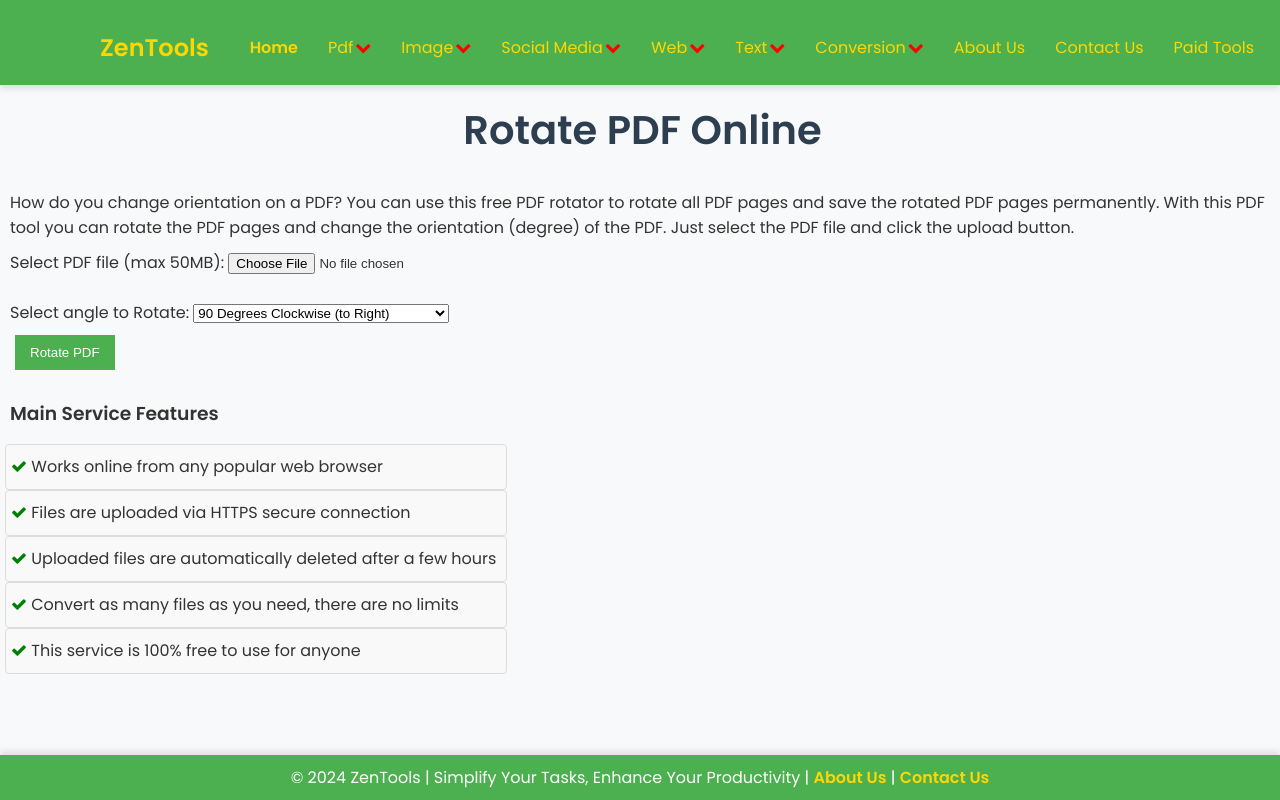
After one commit to Raghunath764/Zentools, a Flask app: page /rotate_pdf in a window 1280 px wide. The commit adds this page. Run offline with Flask 3, Linux system fonts and the light colour scheme; some libraries are stand-ins or nearby versions.

Commit message:
Add more tools and fixed home page

```diff
--- a/app.py
+++ b/app.py
@@ -155,7 +155,7 @@ def submit_contact():
 
 @app.route('/unit_conversion')
 def unit_conversion():
-    return render_template('unit_conversion.html')
+    return render_template('unit_conversion.html',show_features=True)
 
 @app.route('/convert_unit', methods=['POST'])
 def convert_unit():
@@ -172,7 +172,7 @@ def convert_unit():
 
 @app.route('/currency_conversion')
 def currency_conversion():
-    return render_template('currency_conversion.html')
+    return render_template('currency_conversion.html',show_features=True)
 
 @app.route('/convert_currency', methods=['POST'])
 def convert_currency():
@@ -185,9 +185,9 @@ def convert_currency():
 
     if exchange_rate:
         converted_amount = amount * exchange_rate
-        return render_template('currency_conversion.html', converted_amount=converted_amount, amount=amount, from_currency=from_currency, to_currency=to_currency)
+        return render_template('currency_conversion.html', converted_amount=converted_amount, amount=amount, from_currency=from_currency, to_currency=to_currency,show_features=True)
     else:
-        return render_template('currency_conversion.html', error="Currency conversion failed. Please try again.")
+        return render_template('currency_conversion.html', error="Currency conversion failed. Please try again.",show_features=True)
 
 @app.route('/pdf_to_word', methods=['GET', 'POST'])
 def pdf_to_word():
@@ -223,7 +223,7 @@ def pdf_to_word():
                 return f"Error during conversion: {str(e)}", 500
 
     # Render the same HTML file and pass the generated DOCX filename (if available)
-    return render_template('pdf_to_word.html', docx_filename=docx_filename)
+    return render_template('pdf_to_word.html', docx_filename=docx_filename,show_features=True)
 
 @app.route('/word_to_pdf', methods=['GET', 'POST'])
 def word_to_pdf():
@@ -259,7 +259,7 @@ def word_to_pdf():
             return "Invalid file format. Please upload a .docx file."
 
     # Render the same HTML file and pass the generated DOCX filename (if available)
-    return render_template('word_to_pdf.html', docx_filename=docx_filename)
+    return render_template('word_to_pdf.html', docx_filename=docx_filename,show_features=True)
 
 @app.route('/download/<filename>')
 def download_file(filename):
@@ -304,7 +304,7 @@ def youtube_tags():
                 # Handle any API or parsing errors
                 error = "Unable to fetch tags for this video. Please check the URL or try again later."
 
-    return render_template('youtube_tags.html', tags=tags, error=error,title=video_title, thumbnail=video_thumbnail)
+    return render_template('youtube_tags.html', tags=tags, error=error,title=video_title, thumbnail=video_thumbnail,show_features=True)
 
 def extract_video_id(url):
     if "v=" in url:
@@ -348,7 +348,7 @@ def protect_pdf():
                 print(e)
                 error = "There is an issue while encrypting the PDF. Please try again later."
 
-    return render_template('protect_pdf.html', encrypted_pdf_path=encrypted_pdf_path, error=error)
+    return render_template('protect_pdf.html', encrypted_pdf_path=encrypted_pdf_path, error=error,show_features=True)
 
 
 # Function to encrypt the PDF with a password
@@ -411,7 +411,7 @@ def unlock_pdf():
             except Exception as e:
                 error = "There is an issue while decrypting the PDF. Please try again later."
 
-    return render_template('unlock_pdf.html',processed_pdf_filename=processed_pdf_filename,error=error)
+    return render_template('unlock_pdf.html',processed_pdf_filename=processed_pdf_filename,error=error,show_features=True)
 
 app.secret_key = 'zentools_zentools@123'
 ACCESS_USERNAME = 'zentools'
@@ -485,7 +485,7 @@ def jsonformatter():
         else:
             error_message = "Please enter JSON data."
 
-    return render_template('jsonformatter.html', formatted_json=formatted_json, error_message=error_message,json_input=json_input)
+    return render_template('jsonformatter.html', formatted_json=formatted_json, error_message=error_message,json_input=json_input,show_features=True)
 
 @app.route('/merge_pdf', methods=['GET', 'POST'])
 def merge_pdf():
@@ -514,9 +514,9 @@ def merge_pdf():
         merger.close()
 
         # Provide the merged PDF URL for downloading
-        return render_template('merge_pdf.html', merged_pdf_filename=merged_pdf_filename)
+        return render_template('merge_pdf.html', merged_pdf_filename=merged_pdf_filename,show_features=True)
 
-    return render_template('merge_pdf.html')
+    return render_template('merge_pdf.html',show_features=True)
 
 
 @app.route('/image_to_base64', methods=['GET', 'POST'])
@@ -530,7 +530,7 @@ def image_to_base64():
             img = image_file.read()
             base64_string = base64.b64encode(img).decode('utf-8')  # Convert to Base64 string
 
-    return render_template('image_to_base64.html', base64_string=base64_string)
+    return render_template('image_to_base64.html', base64_string=base64_string,show_features=True)
 
 # Helper function to check allowed file extensions
 def image_to_base64_allowed_file(filename):
@@ -563,7 +563,7 @@ def base64_to_image():
         except Exception as e:
             error_message = "Please enter a valid Base64 string."
 
-    return render_template('base64_to_image.html',image_path=image_path,filename=filename,error_message=error_message)
+    return render_template('base64_to_image.html',image_path=image_path,filename=filename,error_message=error_message,show_features=True)
 
 
 @app.route('/compress_image', methods=['GET', 'POST'])
@@ -603,7 +603,7 @@ def compress_image():
             except Exception as e:
                 error_message = "There is an issue while compressing the uploaded image."
 
-    return render_template('compress_image.html', compressed_image_path=compressed_image_path, error_message=error_message,compressed_image_filename=compressed_image_filename)
+    return render_template('compress_image.html', compressed_image_path=compressed_image_path, error_message=error_message,compressed_image_filename=compressed_image_filename,show_features=True)
 
 
 @app.route('/invert_image', methods=['GET', 'POST'])
@@ -636,7 +636,7 @@ def invert_image():
             except Exception as e:
                 error_message = "There is an issue while inverting the uploaded image."
 
-    return render_template('invert_image.html',inverted_image_path=inverted_image_path,error_message=error_message,inverted_image_filename=inverted_image_filename)
+    return render_template('invert_image.html',inverted_image_path=inverted_image_path,error_message=error_message,inverted_image_filename=inverted_image_filename,show_features=True)
 
 
 @app.route('/convert_to_black_and_white', methods=['GET', 'POST'])
@@ -669,7 +669,7 @@ def convert_to_black_and_white():
             except Exception as e:
                 error_message = "There is an issue while converting the uploaded image to black and white."
 
-    return render_template('convert_to_black_and_white.html',bw_image_path=bw_image_path,error_message=error_message,bw_image_filename=bw_image_filename)
+    return render_template('convert_to_black_and_white.html',bw_image_path=bw_image_path,error_message=error_message,bw_image_filename=bw_image_filename,show_features=True)
 
 
 @app.route('/youtube_thumbnail_grabber', methods=['GET', 'POST'])
@@ -719,7 +719,7 @@ def youtube_thumbnail_grabber():
             except Exception as e:
                 error = "Unable to fetch thumbnail for this video. Please check the URL or try again later."
 
-    return render_template('youtube_thumbnail_grabber.html', error=error, title=video_title, thumbnail_urls=thumbnail_urls,thumbnail_filenames=thumbnail_filenames)
+    return render_template('youtube_thumbnail_grabber.html', error=error, title=video_title, thumbnail_urls=thumbnail_urls,thumbnail_filenames=thumbnail_filenames,show_features=True)
 
 
 @app.route('/convert_jpg_to_png', methods=['GET', 'POST'])
@@ -754,7 +754,7 @@ def convert_jpg_to_png():
             except Exception as e:
                 error_message = "There is an issue while converting the JPG image to PNG."
 
-    return render_template('convert_jpg_to_png.html', png_image_path=png_image_path, error_message=error_message, png_image_filename=png_image_filename)
+    return render_template('convert_jpg_to_png.html', png_image_path=png_image_path, error_message=error_message, png_image_filename=png_image_filename,show_features=True)
 
 @app.route('/convert_png_to_jpg', methods=['GET', 'POST'])
 def convert_png_to_jpg():
@@ -792,7 +792,7 @@ def convert_png_to_jpg():
             except Exception as e:
                 error_message = "There is an issue while converting the PNG image to JPG."
 
-    return render_template('convert_png_to_jpg.html', jpg_image_path=jpg_image_path, error_message=error_message, jpg_image_filename=jpg_image_filename)
+    return render_template('convert_png_to_jpg.html', jpg_image_path=jpg_image_path, error_message=error_message, jpg_image_filename=jpg_image_filename,show_features=True)
 
 
 @app.route('/convert_webp_to_jpg', methods=['GET', 'POST'])
@@ -831,7 +831,7 @@ def convert_webp_to_jpg():
             except Exception as e:
                 error_message = "There is an issue while converting the WEBP image to JPG."
 
-    return render_template('convert_webp_to_jpg.html', jpg_image_path=jpg_image_path, error_message=error_message, jpg_image_filename=jpg_image_filename)
+    return render_template('convert_webp_to_jpg.html', jpg_image_path=jpg_image_path, error_message=error_message, jpg_image_filename=jpg_image_filename,show_features=True)
 
 
 @app.route('/convert_jpgs_to_pdf', methods=['GET', 'POST'])
@@ -877,7 +877,7 @@ def convert_jpgs_to_pdf():
                 error_message = "There was an issue while converting the JPG images to PDF."
                 print(e)
 
-    return render_template('convert_jpgs_to_pdf.html', pdf_file_path=pdf_file_path, error_message=error_message, pdf_filename=pdf_filename)
+    return render_template('convert_jpgs_to_pdf.html', pdf_file_path=pdf_file_path, error_message=error_message, pdf_filename=pdf_filename,show_features=True)
 
 
 @app.route('/convert_json_to_xml', methods=['GET', 'POST'])
@@ -894,7 +894,7 @@ def convert_json_to_xml():
         except Exception as e:
             error_message = f"There is an issue while converting to XML. Please check your json."
 
-    return render_template('convert_json_to_xml.html', xml_data=xml_data, error_message=error_message,json_data=json_data)
+    return render_template('convert_json_to_xml.html', xml_data=xml_data, error_message=error_message,json_data=json_data,show_features=True)
 
 @app.route('/json_minify', methods=['GET', 'POST'])
 def json_minify():
@@ -910,7 +910,7 @@ def json_minify():
             print(f"Error while minifying JSON: {str(e)}")
             error_message = "There is an issue with your JSON input. Please check and try again."
 
-    return render_template('json_minify.html', json_data=json_data, minified_json=minified_json, error_message=error_message)
+    return render_template('json_minify.html', json_data=json_data, minified_json=minified_json, error_message=error_message,show_features=True)
 
 
 def beautify_css(css_data):
@@ -943,7 +943,7 @@ def css_beautify():
             if not beautified_css:
                 error_message = "There is an issue with your CSS input. Please check and try again."
 
-    return render_template('css_beautify.html', css_data=css_data, beautified_css=beautified_css, error_message=error_message)
+    return render_template('css_beautify.html', css_data=css_data, beautified_css=beautified_css, error_message=error_message,show_features=True)
 
 
 @app.route('/html_beautify', methods=['GET', 'POST'])
@@ -963,12 +963,12 @@ def html_beautify():
         except:
             error_message = "There is an issue with your HTML input. Please check and try again."
 
-    return render_template('html_beautify.html', html_data=html_data, beautified_html=beautified_html, error_message=error_message)
+    return render_template('html_beautify.html', html_data=html_data, beautified_html=beautified_html, error_message=error_message,show_features=True)
 
 
 @app.route('/Character_counter')
 def Character_counter():
-    return render_template('Character_counter.html')
+    return render_template('Character_counter.html',show_features=True)
 
 @app.route('/count_Character', methods=['POST'])
 def count_Character():
@@ -982,7 +982,7 @@ def count_Character():
 
 @app.route('/number_to_words')
 def number_to_words():
-    return render_template('number_to_words.html')
+    return render_template('number_to_words.html',show_features=True)
 
 @app.route('/convert_in_words', methods=['POST'])
 def convert_in_words():
@@ -999,7 +999,7 @@ def convert_in_words():
 
 @app.route('/password-generator')
 def password_generator():
-    return render_template('password_generator.html')
+    return render_template('password_generator.html',show_features=True)
 
 @app.route('/generate-password', methods=['POST'])
 def generate_password():
@@ -1036,11 +1036,62 @@ def generate_password():
 
 @app.route('/lowercase_text')
 def lowercase_text():
-    return render_template('lowercase.html')
+    return render_template('lowercase.html',show_features=True)
 
 @app.route('/uppercase_text')
 def uppercase_text():
-    return render_template('uppercase.html')
+    return render_template('uppercase.html',show_features=True)
+
+
+@app.route('/rotate_pdf', methods=['GET', 'POST'])
+def rotate_pdf():
+    processed_pdf_filename = None
+    error = None
+    user_id = session.get('user_id', 'default')  # Replace with actual session management
+    user_upload_dir = os.path.join(BASE_UPLOAD_DIR, user_id)
+    user_download_dir = os.path.join(BASE_DOWNLOAD_DIR, user_id)
+
+    os.makedirs(user_upload_dir, exist_ok=True)
+    os.makedirs(user_download_dir, exist_ok=True)
+
+    if request.method == 'POST':
+        pdf_file = request.files.get('pdf_file')
+        rotation = request.form.get('rotation')
+
+        if not pdf_file:
+            error = "Please upload a PDF file."
+        elif not pdf_file.filename.lower().endswith('.pdf'):
+            error = "Uploaded file is not a valid PDF."
+        elif not rotation:
+            error = "Please select a rotation option."
+        else:
+            pdf_path = os.path.join(user_upload_dir, pdf_file.filename)
+            pdf_file.save(pdf_path)
+
+            processed_pdf_filename = f"rotated_{pdf_file.filename}"
+            processed_pdf_path = os.path.join(user_download_dir, processed_pdf_filename)
+
+            try:
+                from PyPDF2 import PdfReader, PdfWriter
+                reader = PdfReader(pdf_path)
+                writer = PdfWriter()
+
+                for page in reader.pages:
+                    if rotation == '90_right':
+                        page.rotate(90)
+                    elif rotation == '90_left':
+                        page.rotate(-90)
+                    elif rotation == '180':
+                        page.rotate(180)
+                    writer.add_page(page)
+
+                # Save the rotated PDF
+                with open(processed_pdf_path, 'wb') as output_file:
+                    writer.write(output_file)
+            except Exception as e:
+                error = "There was an issue rotating the PDF. Please try again later."
+
+    return render_template('rotate_pdf.html',processed_pdf_filename=processed_pdf_filename,error=error,show_features=True)
 
 
 if __name__ == '__main__':
--- a/static/css/main.css
+++ b/static/css/main.css
@@ -162,3 +162,32 @@ footer a:hover {
 .dropdown:hover .dropdown-content {
 	display: block;
 }
+
+.h3_Features {
+	margin: 0; /* Remove external space */
+	padding-left: 5px; /* Add 5px left padding */
+	line-height: 1.5; /* Adjust line spacing */
+	 margin-left: 5px;
+	 margin-top: 10px;
+}
+
+.list-group-item {
+	margin: 0; /* No external spacing between list items */
+	padding: 10px 10px 10px 5px; /* Add left padding */
+	border: 1px solid #ddd; /* Box styling */
+	border-radius: 4px; /* Square corners */
+	background-color: #f9f9f9; /* Light background */
+	line-height: 1.5; /* Adjust line spacing */
+	color: #333; /* Text color */
+	margin-left: 5px;
+}
+
+ul.list-group {
+list-style: none; /* Remove bullet points */
+padding: 0; /* Remove extra padding */
+display: inline-block;
+}
+
+.content{
+	margin-left: 5px;
+}
--- a/templates/base.html
+++ b/templates/base.html
@@ -39,6 +39,7 @@
 						<a href="{{ url_for('merge_pdf') }}">Merge PDF</a>
 						<a href="{{ url_for('protect_pdf') }}">Protect PDF</a>
 						<a href="{{ url_for('unlock_pdf') }}">Unlock PDF</a>
+						<a href="{{ url_for('rotate_pdf') }}">Rotate PDF</a>
                     </div>
                 </div>
 				<div class="dropdown">
@@ -99,6 +100,19 @@
         {% block content %}{% endblock %}
     </div>
 
+	{% if show_features %}
+		<div>
+			<h3 class="h3_Features">Main Service Features</h3>
+				<ul class="list-group">
+					<li class="list-group-item"><i class="fa fa-check text-success" aria-hidden="true" style="color: green;"></i> Works online from any popular web browser</li>
+					<li class="list-group-item"><i class="fa fa-check text-success" aria-hidden="true" style="color: green;"></i> Files are uploaded via HTTPS secure connection</li>
+					<li class="list-group-item"><i class="fa fa-check text-success" aria-hidden="true" style="color: green;"></i> Uploaded files are automatically deleted after a few hours</li>
+					<li class="list-group-item"><i class="fa fa-check text-success" aria-hidden="true" style="color: green;"></i> Convert as many files as you need, there are no limits</li>
+					<li class="list-group-item"><i class="fa fa-check text-success" aria-hidden="true" style="color: green;"></i> This service is 100% free to use for anyone</li>
+				</ul>
+		</div>
+	{% endif %}
+
 	<footer>
 		<p>&copy; 2024 ZenTools | Simplify Your Tasks, Enhance Your Productivity | <a href="{{ url_for('about_us') }}">About Us</a> | <a href="{{ url_for('contact_us') }}">Contact Us</a></p>
 	</footer>
--- /dev/null
+++ b/templates/rotate_pdf.html
@@ -0,0 +1,86 @@
+{% extends 'base.html' %}
+
+{% block title %}Rotate PDF{% endblock %}
+
+{% block styles %}
+    <style>
+        button, .btn {
+            background-color: #4CAF50; /* Green */
+            color: white;
+            padding: 10px 15px;
+            margin: 10px 5px;
+            border: none;
+            cursor: pointer;
+            text-decoration: none;
+        }
+
+        button:hover, .btn:hover {
+            background-color: #45a049;
+        }
+
+        /* Animation for the heading */
+        @keyframes fadeIn {
+            from {
+                opacity: 0; /* Start invisible */
+                transform: translateY(-20px); /* Move up slightly */
+            }
+            to {
+                opacity: 1; /* Fully visible */
+                transform: translateY(0); /* Back to original position */
+            }
+        }
+
+        h1 {
+            text-align: center;
+            color: #2c3e50;
+            margin-bottom: 30px; /* Reduced margin */
+            font-size: 2.5em;
+            animation: fadeIn 1s ease-in-out; /* Apply animation */
+			margin-top: 100px; /* Add margin to offset the fixed header */
+        }
+
+        .button {
+            display: inline-block;
+            padding: 10px 20px;
+            background-color: #007bff;
+            color: white;
+            text-decoration: none;
+            border-radius: 4px;
+            font-size: 16px;
+        }
+		.result {
+            background-color: #e7ffe7;
+        }
+        .error {
+            color: red;
+        }
+    </style>
+{% endblock %}
+
+{% block content %}
+    <h1>Rotate PDF Online</h1>
+	<p style="margin: 10px 5px;">How do you change orientation on a PDF? You can use this free PDF rotator to rotate all PDF pages and save the rotated PDF pages permanently. With this PDF tool you can rotate the PDF pages and change the orientation (degree) of the PDF. Just select the PDF file and click the upload button.</p>
+    <form action="/rotate_pdf" method="post" enctype="multipart/form-data" style="margin: 10px 5px;">
+        <label for="pdf_file">Select PDF file (max 50MB):</label>
+        <input type="file" id="pdf_file" name="pdf_file" accept=".pdf" required><br><br>
+        <label for="rotation">Select angle to Rotate:</label>
+        <select id="rotation" name="rotation" required>
+            <option value="90_right">90 Degrees Clockwise (to Right)</option>
+            <option value="90_left">90 Degrees Counter Clockwise (to Left)</option>
+            <option value="180">180 Degrees (Flip Upside Down)</option>
+        </select><br>
+        <button type="submit">Rotate PDF</button><br>
+    </form>
+
+    {% if processed_pdf_filename %}
+    <div class="result" style="margin: 10px 5px;">
+        <p>PDF rotated successfully! <a href="{{ url_for('download_file', filename=processed_pdf_filename) }}" download>Download Rotated PDF</a></p>
+    </div>
+    {% endif %}
+
+    {% if error %}
+    <div class="error" style="margin: 10px 5px;">
+        <p>{{ error }}</p>
+    </div>
+	{% endif %}
+{% endblock %}
```
Also changed, not shown: templates/home.html (+44 -15 lines), templates/password_generator.html (+15 -3 lines), static/images/rotate_pdf.png (added).
